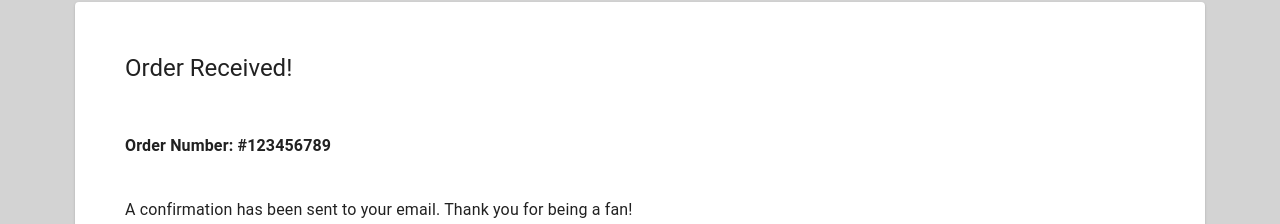
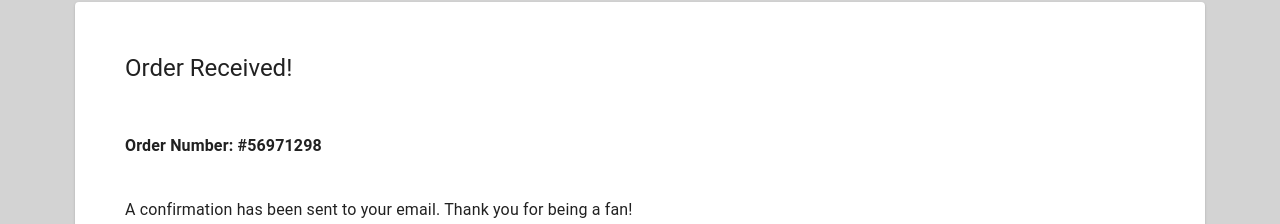
Before and after one commit to VeeHalonen/ux-prototype, a React (Create React App) app: page /order-received in a window 1280 px wide. Shown: the part 314-538 px from the top of the page. Built offline with nearby package versions, Linux system fonts and the light colour scheme.

Commit message:
Add random order numbers

```diff
--- a/src/views/OrderReceived.jsx
+++ b/src/views/OrderReceived.jsx
@@ -18,7 +18,7 @@ const OrderReceived = () => {
           Order Received!
         </Typography>
         <Typography paragraph style={{ fontWeight: "bold", marginBottom: 40 }}>
-          Order Number: #123456789
+          Order Number: #{Math.floor(Math.random() * 100000000)}
         </Typography>
         <Typography paragraph style={{ marginBottom: 40 }}>
           A confirmation has been sent to your email. Thank you for being a fan!
```
